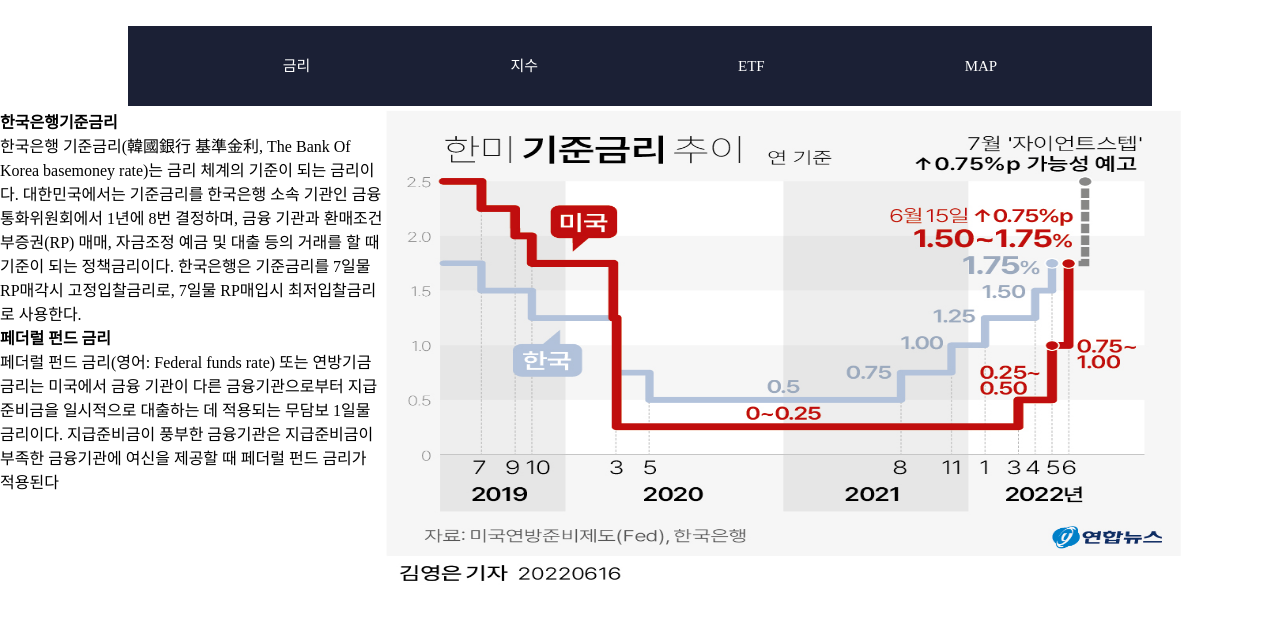
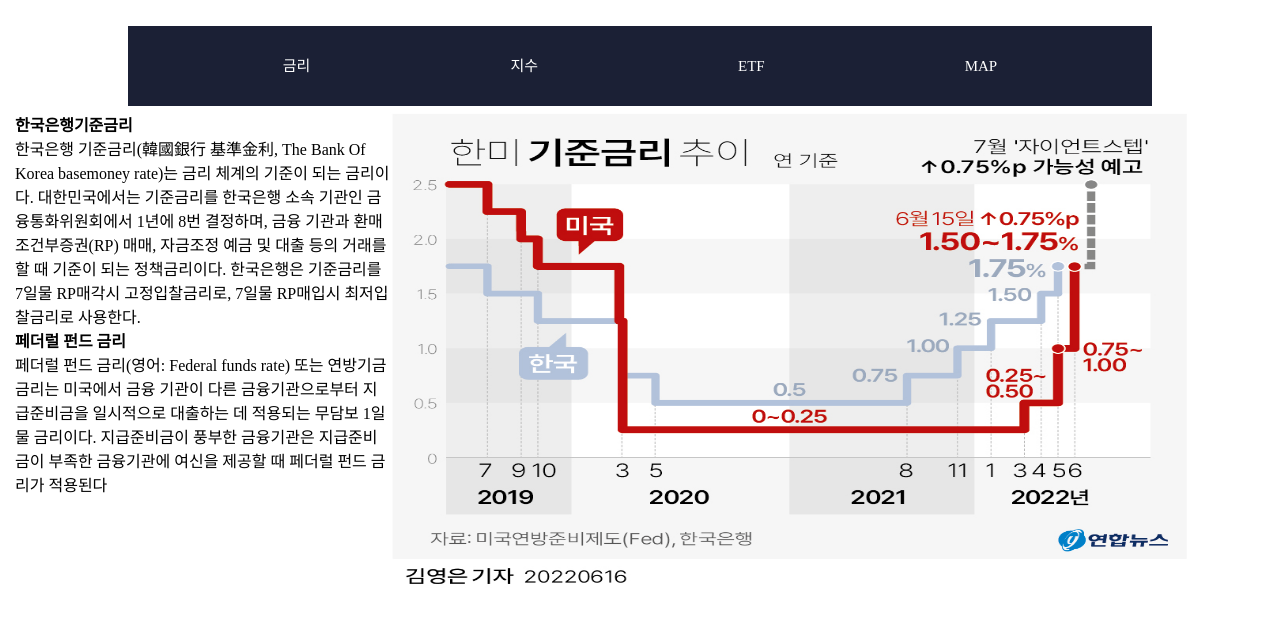
Before and after one commit to pascal-lee/stock_-market, a plain HTML site: page index.html in a window 1280 px wide. Shown: the part 67-690 px from the top of the page. Drawn offline with Linux system fonts and the light colour scheme.

Commit message:
Update float.CSS

```diff
--- a/CSS/float.CSS
+++ b/CSS/float.CSS
@@ -24,6 +24,10 @@ nav{width:80%;overflow:hidden;height:80px;background-color:#1b2035;margin:3px au
     padding:0 100px;
     line-height:80px}
 
+.content1{
+        float: left;
+        padding: 3px 15px;
+}
 .content2-1{
    float: left;
    width:30%;
```
